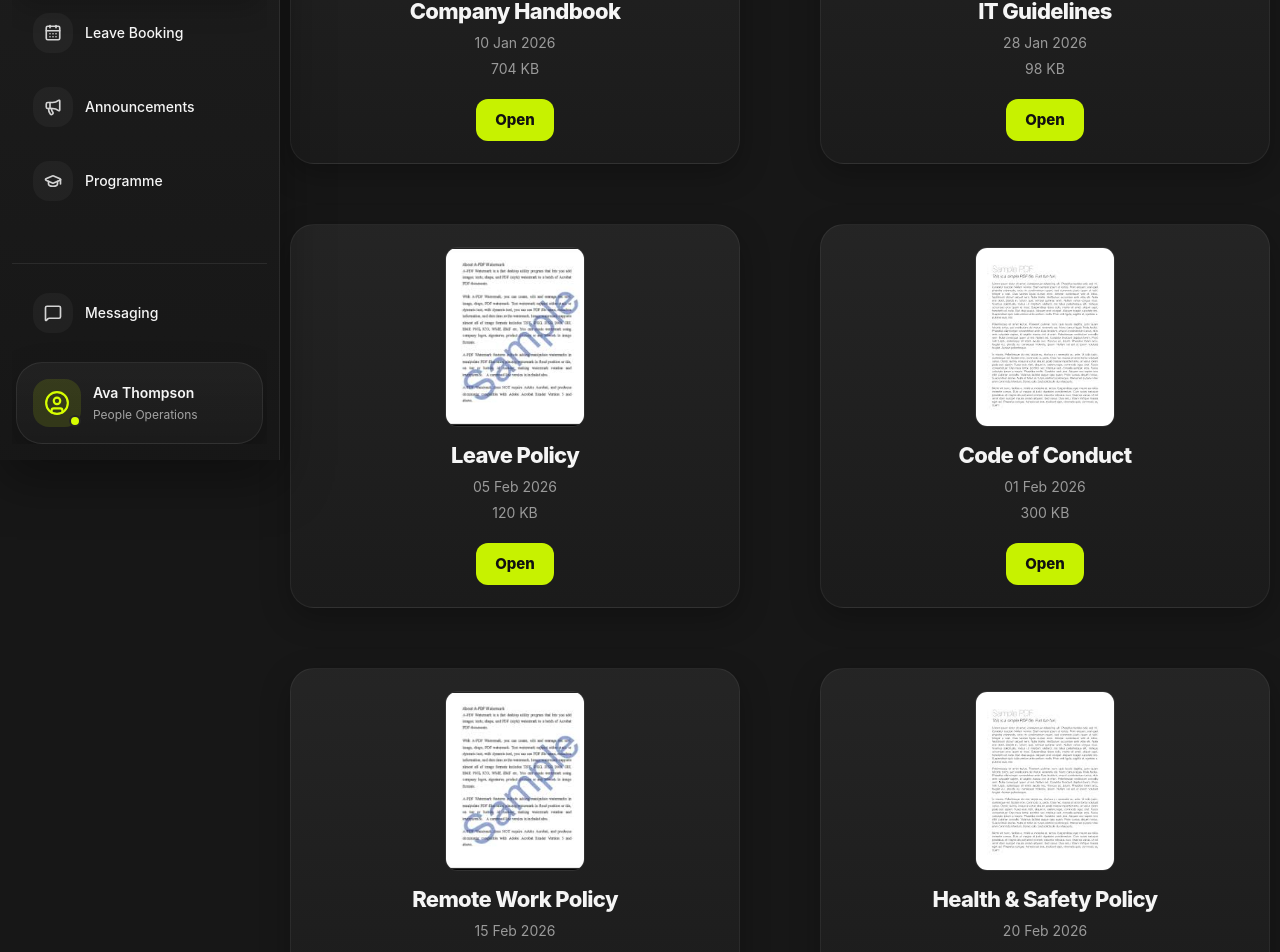
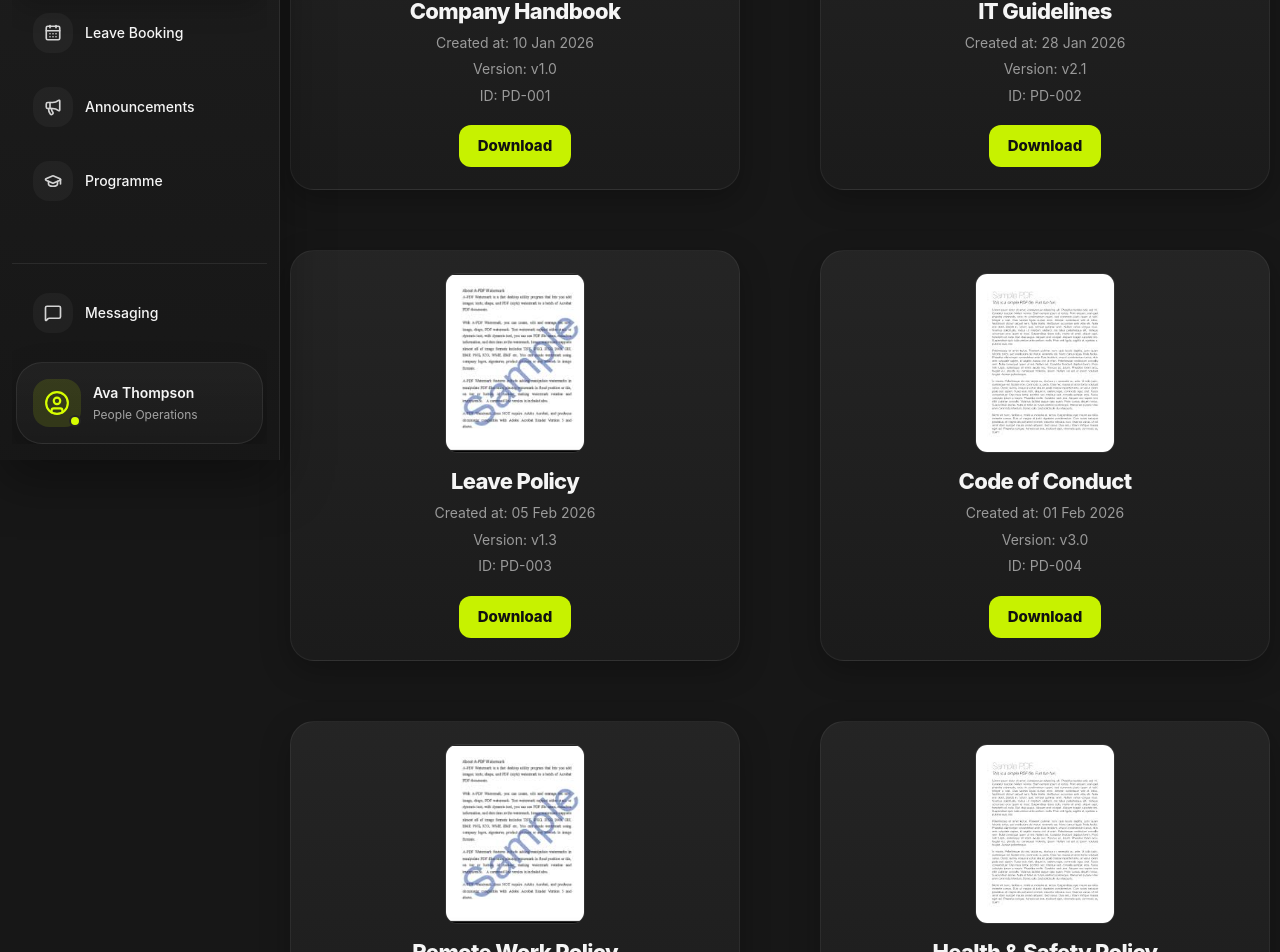
Before and after one commit to FowzanRaja/employee-portal, a React (Vite) app in the folder frontend/: page /policies in a window 1280 px wide. Shown: the part 340-1292 px from the top of the page. Built offline with nearby package versions, Linux system fonts and the light colour scheme.

Commit message:
my policy page work

```diff
--- a/frontend/src/pages/PolicyPage.css
+++ b/frontend/src/pages/PolicyPage.css
@@ -61,7 +61,8 @@
 }
 
 .thumb-date,
-.thumb-size {
+.thumb-size,
+.thumb-id {
   font-size: 14px;
   color: #9a9a9a;
   margin: 2px 0;
@@ -82,4 +83,5 @@
 
 .document-btn:hover {
   transform: translateY(-1px);
+  color: #111111;
 }
--- a/frontend/src/pages/PolicyPage.jsx
+++ b/frontend/src/pages/PolicyPage.jsx
@@ -4,49 +4,55 @@
   const documents = [
     {
       id: 1,
+      policyId: "PD-001",
       title: "Company Handbook",
-      updated: "10 Jan 2026",
-      size: "704 KB",
+      createdAt: "10 Jan 2026",
+      version: "v1.0",
       thumbnail: "/images/download (1).jpeg",
       file: "/documents/sample1.pdf"
     },
     {
       id: 2,
+      policyId: "PD-002",
       title: "IT Guidelines",
-      updated: "28 Jan 2026",
-      size: "98 KB",
+      createdAt: "28 Jan 2026",
+      version: "v2.1",
       thumbnail: "/images/download.jpeg",
       file: "/documents/sample2.pdf"
     },
     {
       id: 3,
+      policyId: "PD-003",
       title: "Leave Policy",
-      updated: "05 Feb 2026",
-      size: "120 KB",
+      createdAt: "05 Feb 2026",
+      version: "v1.3",
       thumbnail: "/images/download (1).jpeg",
       file: "/documents/sample1.pdf"
     },
     {
       id: 4,
+      policyId: "PD-004",
       title: "Code of Conduct",
-      updated: "01 Feb 2026",
-      size: "300 KB",
+      createdAt: "01 Feb 2026",
+      version: "v3.0",
       thumbnail: "/images/download.jpeg",
       file: "/documents/sample2.pdf"
     },
     {
       id: 5,
+      policyId: "PD-005",
       title: "Remote Work Policy",
-      updated: "15 Feb 2026",
-      size: "210 KB",
+      createdAt: "20 Feb 2026",
+      version: "v2.0",
       thumbnail: "/images/download (1).jpeg",
       file: "/documents/sample1.pdf"
     },
     {
       id: 6,
+      policyId: "PD-006",
       title: "Health & Safety Policy",
-      updated: "20 Feb 2026",
-      size: "180 KB",
+      createdAt: "29 Feb 2026",
+      version: "v2.2",
       thumbnail: "/images/download.jpeg",
       file: "/documents/sample2.pdf"
     },
@@ -66,15 +72,13 @@
             />
 
             <h3 className="thumb-title">{doc.title}</h3>
-            <p className="thumb-date">{doc.updated}</p>
-            <p className="thumb-size">{doc.size}</p>
+            <p className="thumb-date">Created at: {doc.createdAt}</p>
+            <p className="thumb-size">Version: {doc.version}</p>
+            <p className="thumb-id">ID: {doc.policyId}</p>
 
-            <button
-              className="document-btn"
-              onClick={() => window.open(doc.file, "_blank")}
-            >
-              Open
-            </button>
+            <a href={doc.file} download className="document-btn">
+              Download
+            </a>
           </div>
         ))}
       </div>
```
